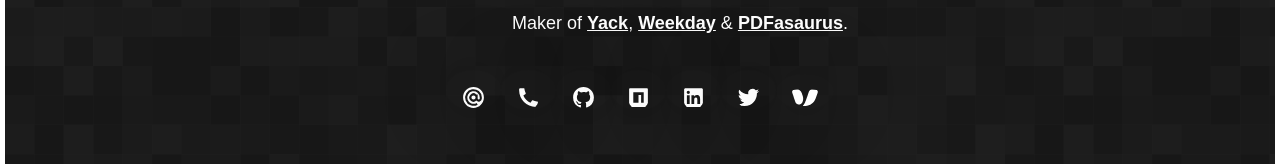
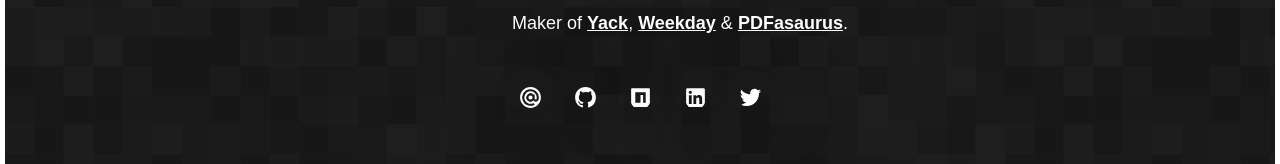
Before and after one commit to joduplessis/joduplessis, a Vue app: page / in a window 1280 px wide. Shown: the part 439-603 px from the top of the page. Built offline with nearby package versions, Linux system fonts and the light colour scheme; a web font is replaced by a local one; what vue-masonry, vue-progressbar would draw is missing.

Commit message:
Icon updates

```diff
--- a/src/components/Home.vue
+++ b/src/components/Home.vue
@@ -17,12 +17,11 @@
   				</h2>
   				<div class="icons">
             <a href="mailto:jo@joduplessis.com" target="_blank"><img src="../assets/icons/at-fill.svg" /></a>
-						<a href="tel:+491748706065" target="_blank"><img src="../assets/icons/phone-fill.svg" /></a>
+						<!-- <a href="tel:+491748706065" target="_blank"><img src="../assets/icons/phone-fill.svg" /></a> -->
   					<a href="https://github.com/joduplessis" target="_blank"><img src="../assets/icons/github-fill.svg" /></a>
             <a href="https://www.npmjs.com/~joduplessis" target="_blank"><img src="../assets/icons/npmjs-fill.svg" /></a>
   					<a href="https://www.linkedin.com/in/jo-duplessis/" target="_blank"><img src="../assets/icons/linkedin-box-fill.svg" /></a>
   					<a href="https://twitter.com/jo_duplessis" target="_blank"><img src="../assets/icons/twitter-fill.svg" /></a>
-						<a href="javascript:void(0)" id="yack" data-inbox="joduplessis" class="yack"><img src="../assets/icons/yack.svg" /></a>
   				</div>
   			</div>
   		</div>
```
